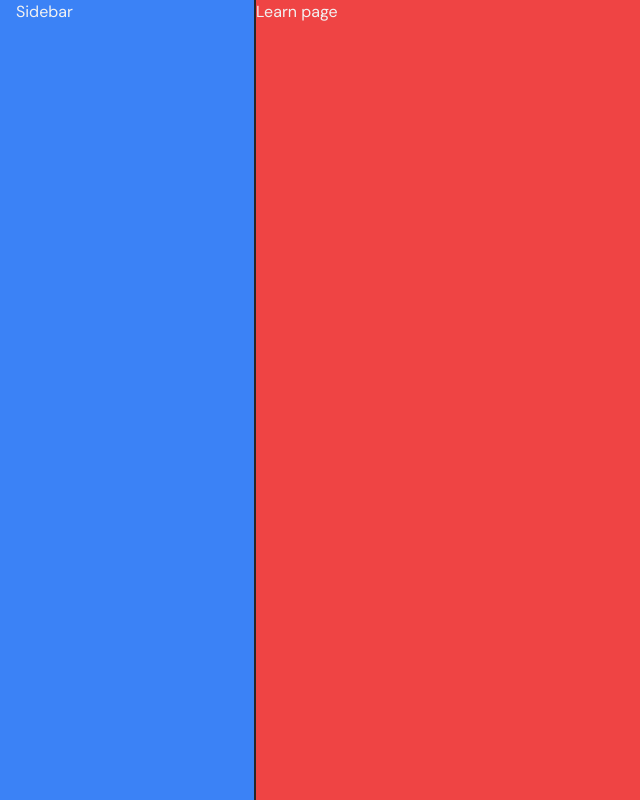
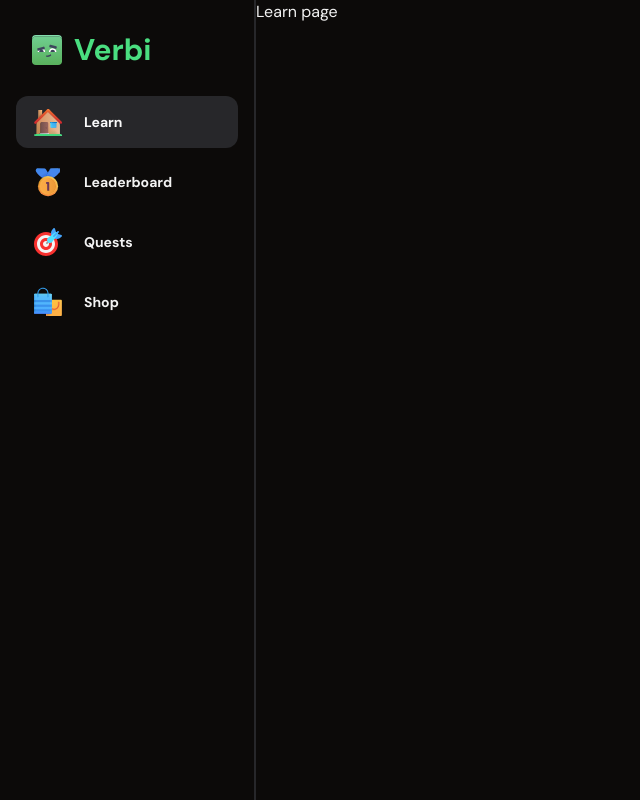
Before and after one commit to AryanMishra09/Verbi, a Next.js app: page /learn in a window 1280 px wide. Shown: the whole page, without its empty margins (0-640 px from the left). Built offline with nearby package versions, Linux system fonts and the light colour scheme.

Commit message:
Sidebar setup and UI

```diff
--- a/app/(main)/layout.tsx
+++ b/app/(main)/layout.tsx
@@ -11,7 +11,7 @@
             <MobileHeader/>
             <Sidebar className="hidden lg:flex"/>
             <main className="lg:pl-[256px] h-screen pt-[50px] lg:pt-0">
-                <div className="bg-red-500 h-full">
+                <div className="h-full">
                     {children}
                 </div>
             </main>
--- a/app/(marketing)/header.tsx
+++ b/app/(marketing)/header.tsx
@@ -2,11 +2,13 @@
 import { ClerkLoaded, ClerkLoading, SignedIn, SignedOut, SignInButton, UserButton } from "@clerk/nextjs"
 import { Loader2 } from "lucide-react"
 import Image from "next/image"
+import Link from "next/link"
 
 export const Header = () => {
     return (
         <header className="fixed right-0 left-0 top-0 py-3 px-4 backdrop-blur-lg z-[100] flex items-center border-b-[1px] md:px-10 justify-between">
             <div className="max-w-screen mx-auto flex items-center justify-between h-full w-full">
+                <Link href={'/'}>
                     <div className=" pl-4 flex items-center gap-x-3">
                         <Image
                         src='/mascot.svg'
@@ -20,6 +22,7 @@
                             Verbi
                         </h1>
                     </div>
+                </Link>
                 <ClerkLoading>
                     <Loader2 className="h-5 w-5 text-muted-foreground animate-spin"/>
                 </ClerkLoading>
--- a/components/mobile-header.tsx
+++ b/components/mobile-header.tsx
@@ -3,7 +3,7 @@
 export const MobileHeader = () => {
     return (
         <nav
-            className="lg:hidden px-6 h-[50px] flex items-center bg-green-500 border-b fixed top-0 w-full z-50"
+            className="lg:hidden bg-black/40 backdrop-blur-lg px-6 h-[50px] flex items-center border-b-[1px] border-neutral-900 fixed top-0 w-full z-50"
         >
             <MobileSidebar />
         </nav>
--- /dev/null
+++ b/components/sidebar-item.tsx
@@ -0,0 +1,37 @@
+'use client'
+
+import { Button } from "@/components/ui/button"
+import Image from "next/image"
+import Link from "next/link"
+import { usePathname } from "next/navigation"
+
+type Props ={
+    label: string,
+    iconSrc: string,
+    href: string,
+}
+
+export const SidebarItem = ({label, iconSrc, href} : Props) => {
+    const pathName = usePathname();
+    const active = pathName === href;
+
+    return(
+        <Button
+            variant={active ? "secondary" : "ghost"}
+            className="justify-start h-[52px]"
+            asChild
+        >
+            <Link href={href}>
+                <Image
+                    src={iconSrc}
+                    alt={label}
+                    className="mr-5"
+                    height={32}
+                    width={32}
+                />
+                {label}
+            </Link>
+
+        </Button>
+    )
+}
--- a/components/sidebar.tsx
+++ b/components/sidebar.tsx
@@ -1,4 +1,9 @@
 import { cn } from "@/lib/utils"
+import Image from "next/image"
+import Link from "next/link"
+import { SidebarItem } from "./sidebar-item"
+import { ClerkLoaded, ClerkLoading, UserButton } from "@clerk/nextjs"
+import { Loader2 } from "lucide-react"
 
 type Props = {
     className?: string,
@@ -8,11 +13,55 @@
     return (
         <div
             className={cn(
-                "flex bg-blue-500 h-screen lg:fixed lg:w-[256px] left-0 top-0 px-4 border-r-2 flex-col",
+                "flex h-screen lg:fixed lg:w-[256px] left-0 top-0 px-4 border-r-2 flex-col",
                 className,
             )}
         >
-            Sidebar
+            <Link href={'/'}>
+                <div className="pl-4 pt-8 pb-7 flex items-center gap-x-3">
+                    <Image
+                        src='/mascot.svg'
+                        alt="logo"
+                        width={30}
+                        height={30}
+                    />
+                    <h1
+                        className="text-3xl font-bold text-green-400 tracking-normal"
+                    >
+                        Verbi
+                    </h1>
+                </div>
+            </Link>
+            <div className="flex flex-col gap-y-2 flex-1">
+                <SidebarItem
+                    label="Learn"
+                    href="/learn"
+                    iconSrc="/learn.svg"
+                />
+                <SidebarItem
+                    label="Leaderboard"
+                    href="/leaderboard"
+                    iconSrc="/leaderboard.svg"
+                />
+                <SidebarItem
+                    label="Quests"
+                    href="/quests"
+                    iconSrc="/quests.svg"
+                />
+                <SidebarItem
+                    label="Shop"
+                    href="/shop"
+                    iconSrc="/shop.svg"
+                />
+            </div>
+            <div className="p-4 h-fit w-fit">
+                <ClerkLoading>
+                    <Loader2 className="h-5 w-5 text-muted-foreground animate-spin"/>
+                </ClerkLoading>
+                <ClerkLoaded>
+                    <UserButton />
+                </ClerkLoaded>
+            </div>
         </div>
     )
 }
```
Lines whose indentation alone changed are shown as unchanged.
